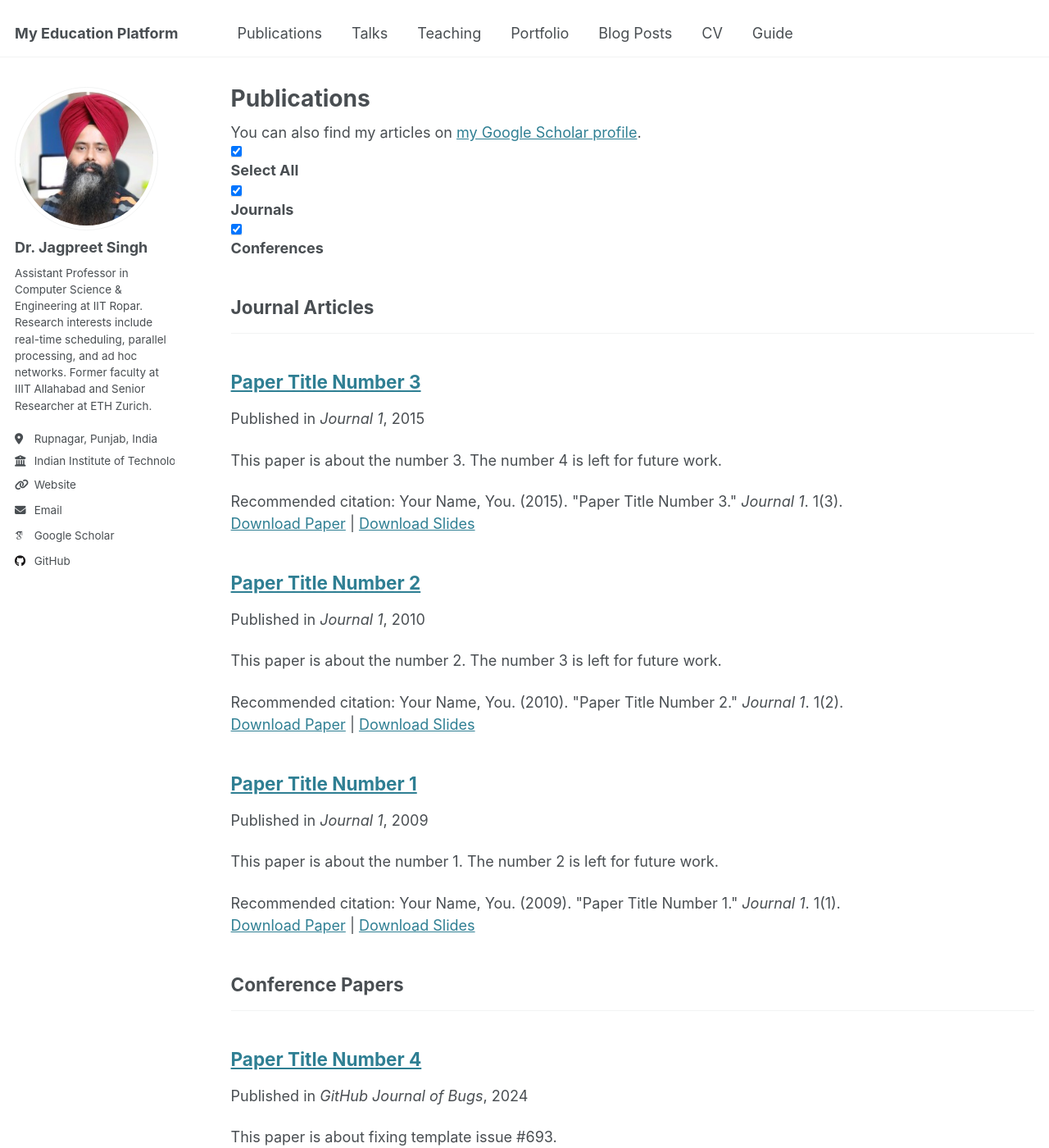
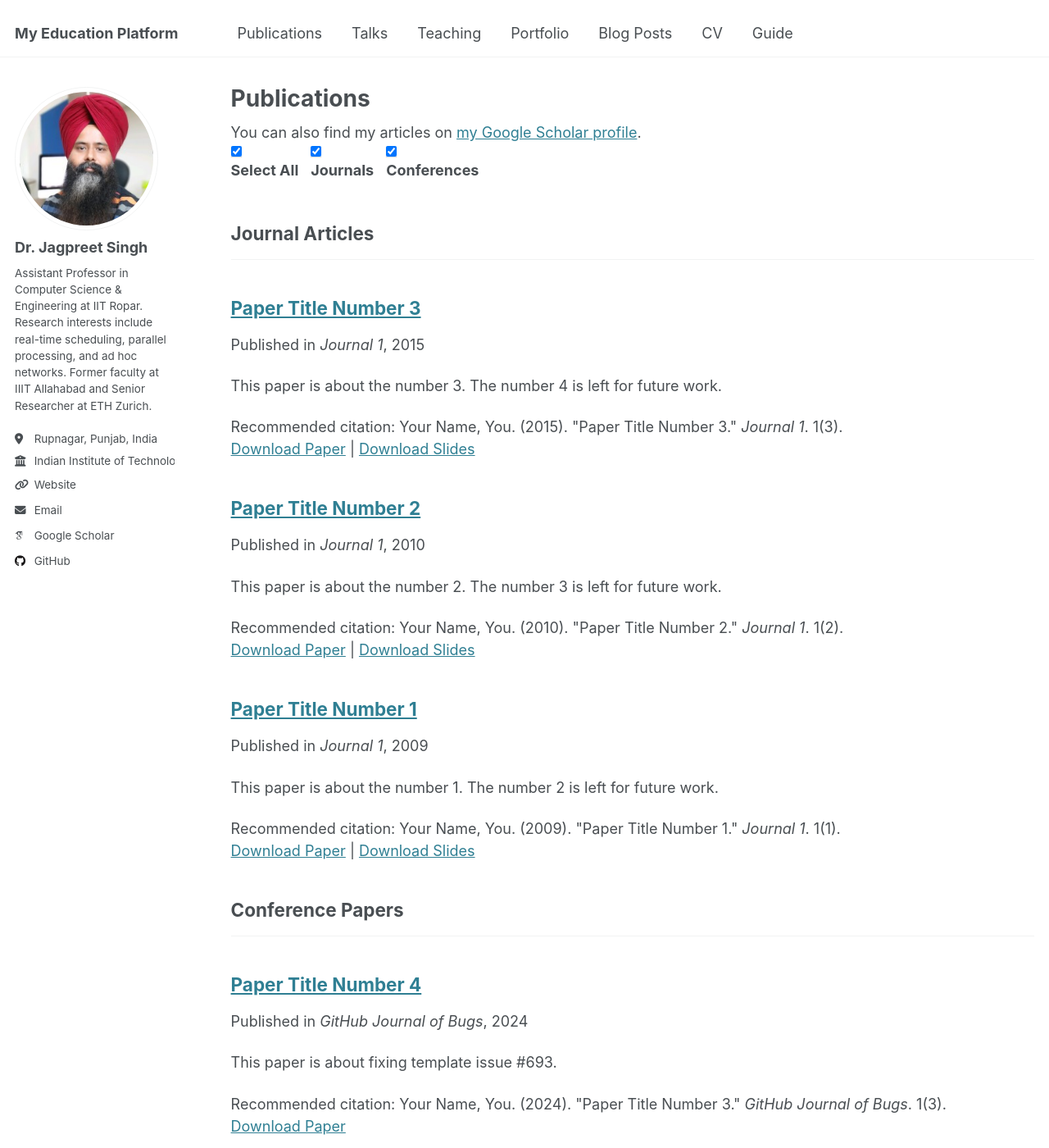
Before and after one commit to Sharma-eng-cli/Sharma-eng-cli.github.io, a Jekyll site: the page built from _pages/publications.html, in a window 1280 px wide and 1400 px high. Shown: the whole window at 82% size. Built offline with Jekyll 4.4.1, drawn with Linux system fonts in a browser that asks for light colours; some web fonts are replaced.

```diff
--- a/_pages/publications.html
+++ b/_pages/publications.html
@@ -96,5 +97,6 @@ document.addEventListener("DOMContentLoaded", function () {
   });
   </script>
 
+
 <!-- Include External CSS -->
 <link rel="stylesheet" href="{{ site.baseurl }}/assets/css/style.css">
--- a/assets/css/style.css
+++ b/assets/css/style.css
@@ -1,13 +1,18 @@
+/* Make filter options appear horizontally */
 .filter-container {
-    margin-bottom: 10px;
+    display: flex;
+    gap: 15px;
+    margin-bottom: 15px;
+    align-items: center;
+    flex-wrap: wrap;
 }
 
 .filter-container label {
-    margin-right: 10px;
     cursor: pointer;
     font-weight: bold;
 }
 
+/* Smooth fade-in/out animation */
 .publication {
     transition: opacity 0.3s ease-in-out, transform 0.3s ease-in-out;
     margin-bottom: 10px;
```
Also changed, not shown: other parts of _pages/publications.html (+5 -4 lines). Lines whose indentation alone changed are shown as unchanged.
